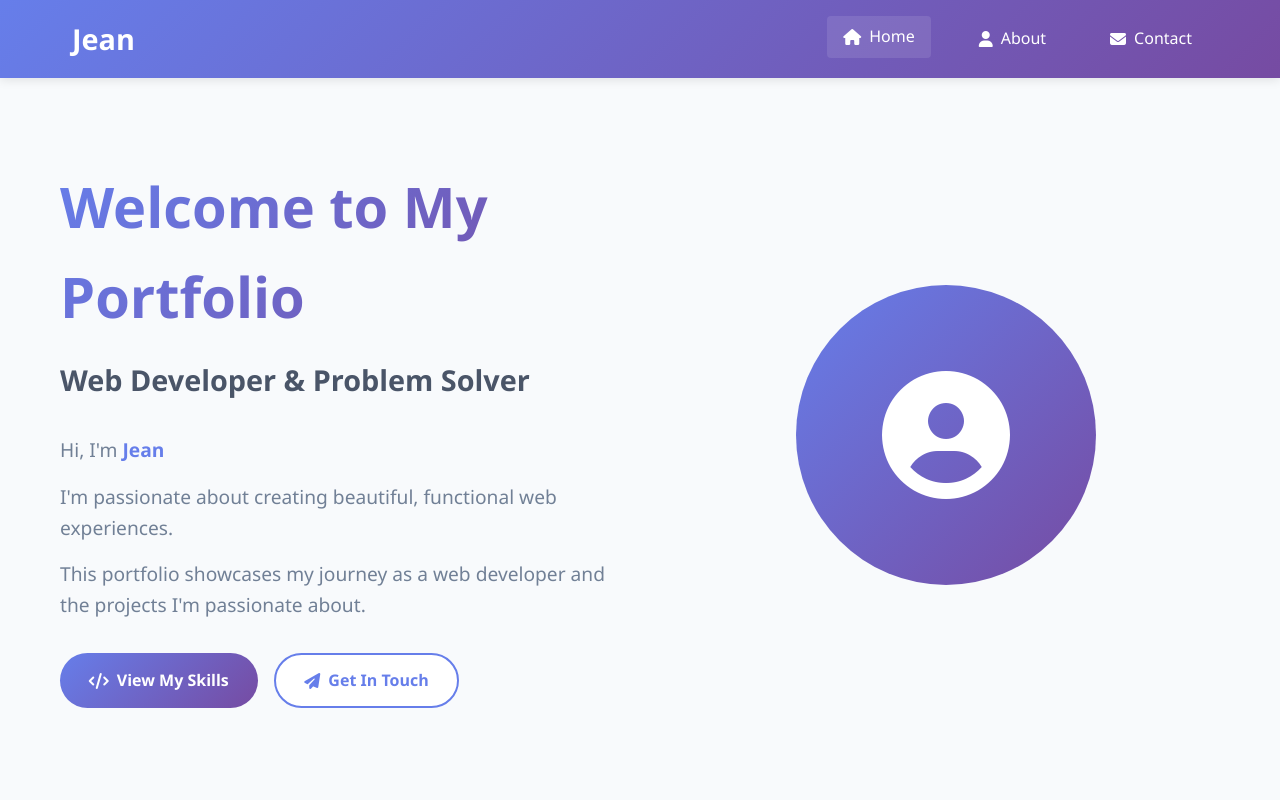
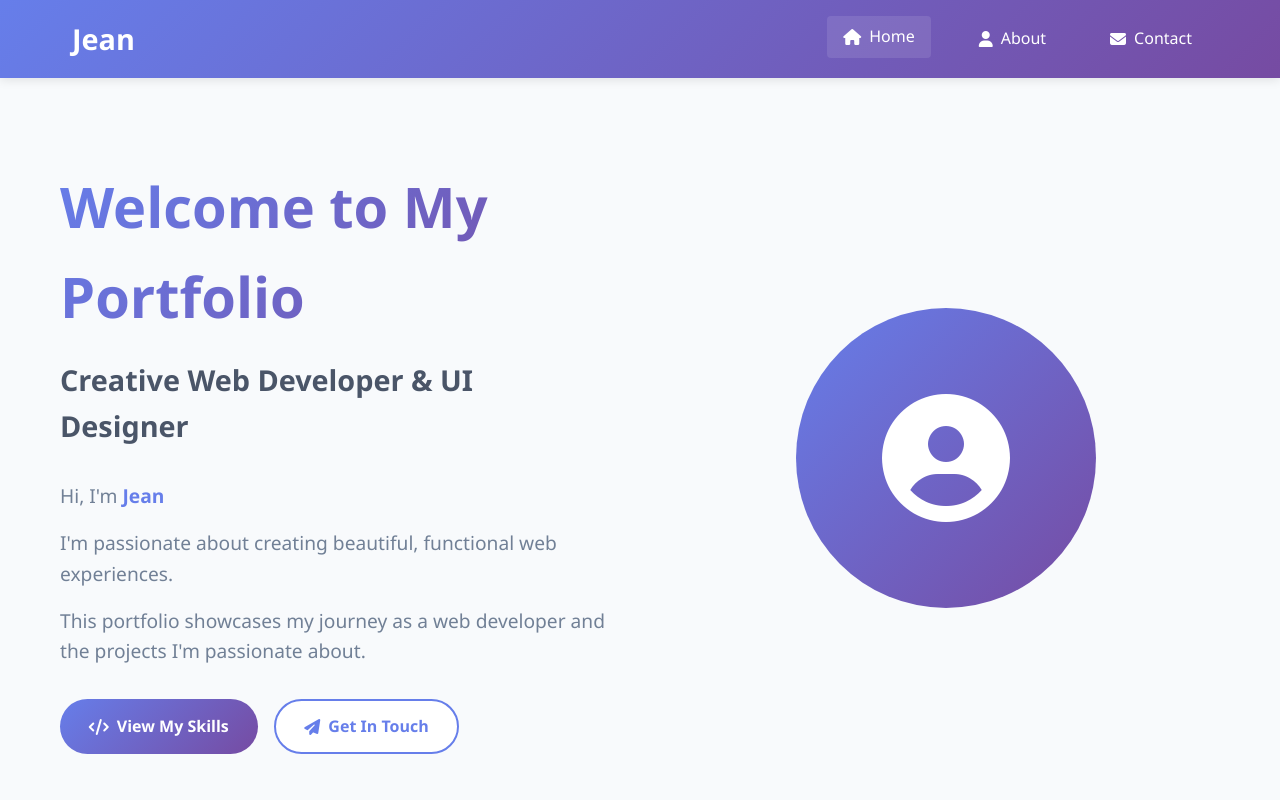
Before and after one commit to jpcnstntn/my-portfolio-v1, a plain HTML site: page index.html in a window 1280 px wide. Shown: the top 800 px of the page. Drawn offline with Linux system fonts and the light colour scheme.

Commit message:
Update tagline to emphasize creativity and UI design

```diff
--- a/index.html
+++ b/index.html
@@ -28,7 +28,7 @@
         <section class="hero">
             <div class="hero-content">
                 <h1 class="hero-title">Welcome to My Portfolio</h1>
-                <h2 class="hero-subtitle">Web Developer & Problem Solver</h2>
+                <h2 class="hero-subtitle">Creative Web Developer & UI Designer</h2>
                 <div class="hero-text">
                     <p class="intro">Hi, I'm <span class="highlight">Jean</span></p>
                     <p>I'm passionate about creating beautiful, functional web experiences.</p>
```
